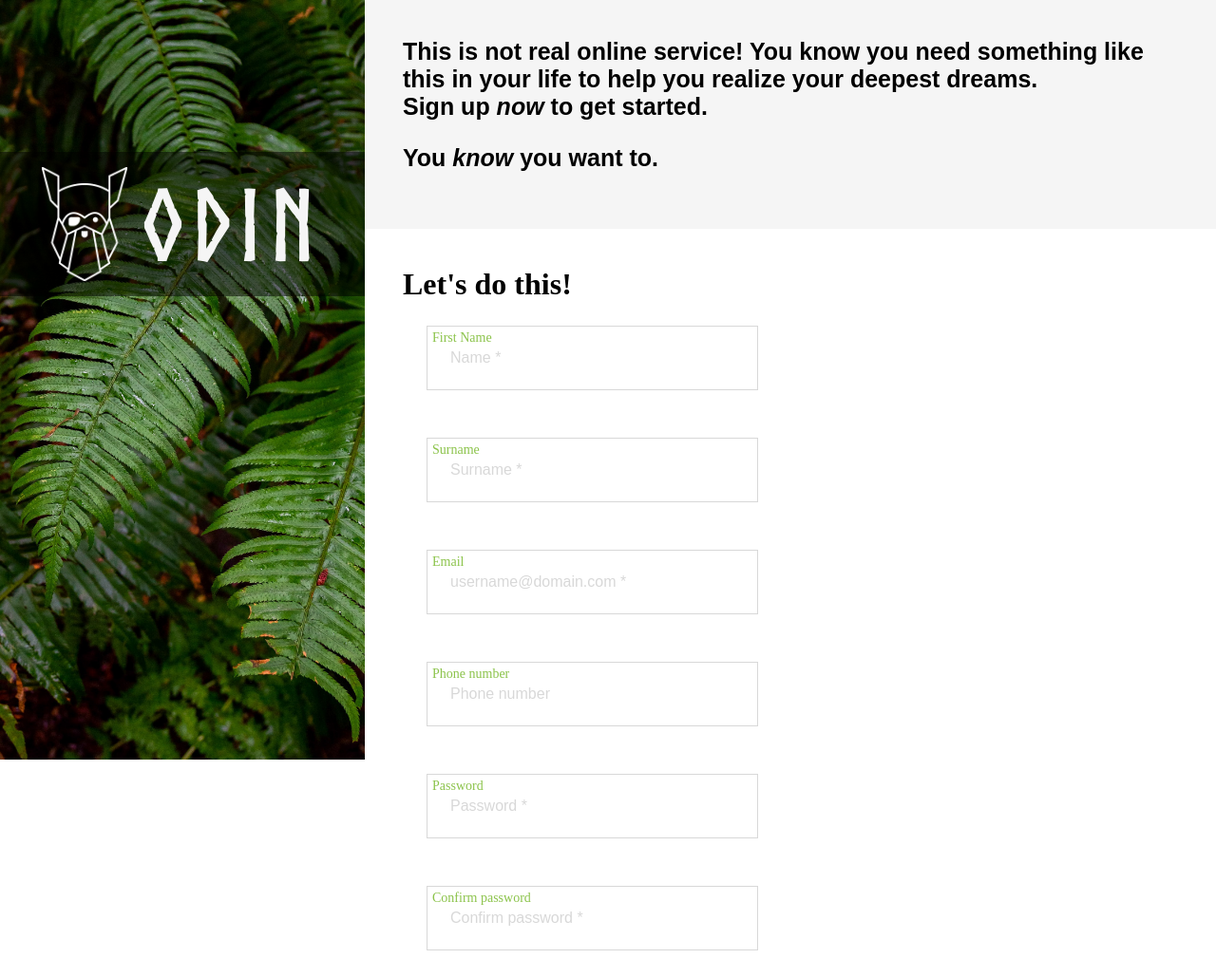
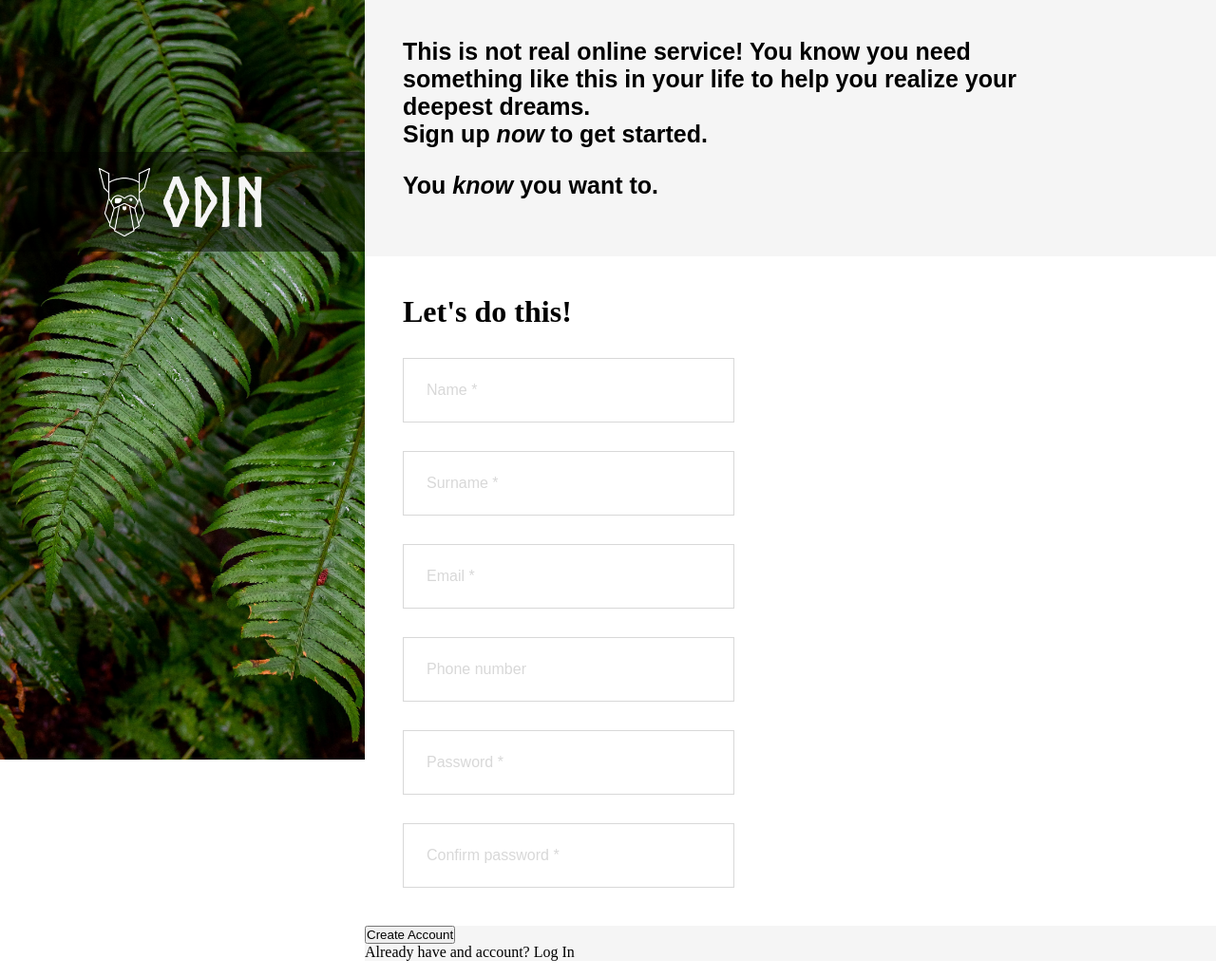
Before and after one commit to Andrij-Kolomijec/Sign-up-Form, a plain HTML site: page index.html in a window 1280 px wide. Shown: the top 1029 px of the page at 95% size. Drawn offline with Linux system fonts and the light colour scheme.

Commit message:
Input labels

```diff
--- a/index.html
+++ b/index.html
@@ -31,33 +31,33 @@
                 <form>
 
                     <div class="name-row">
+                        <input type="text" id="name" placeholder="Name *" name="name" value="" pattern="^[^0-9]+$" size="30" maxlength="245" required>
                         <label for="name" data-help="You surely have a name, don't you?">First Name</label>
-                        <input type="text" id="name" placeholder="Name *" name="name" value="" pattern="^[^0-9]+$" size="30" maxlength="245" required>
                     </div>
 
                     <div class="surname-row">
-                        <label for="surname" data-help="If you don't have a surname, just make something up!">Surname</label>
                         <input type="text" id="surname" placeholder="Surname *" name="surname" value="" pattern="^[^0-9]+$" size="30" maxlength="245" required>
+                        <label for="surname" data-help="You also should have a surname!">Surname</label>
                     </div>
 
                     <div class="contact-row">
-                        <label for="email" data-help="Are you too cool for an email?">Email</label>
-                        <input type="email" id="email" placeholder="username@domain.com *" name="email" value="" size="30" maxlength="245" required>
+                        <input type="email" id="email" placeholder="Email *" name="email" value="" size="30" maxlength="245" required>
+                        <label for="email" data-help="username@domain.com">Email</label>
                     </div>
 
                     <div class="phone-number-row">
-                        <label for="phone-number" data-help="You do not have to fill out your phone number, go click submit.">Phone number</label>
-                        <input type="tel" id="phone-number" placeholder="Phone number" name="number" value="" size="30" maxlength="245">
+                        <input type="tel" id="phone-number" placeholder="Phone number" name="number" value="" pattern="[0-9]*" size="30" maxlength="245">
+                        <label for="phone-number" data-help="Not required.">Phone number</label>
                     </div>
 
                     <div class="password-row">
+                        <input type="password" id="password" placeholder="Password *" name="password" size="30" maxlength="245">
                         <label for="password">Password</label>
-                        <input type="password" id="password" placeholder="Password *" name="password" size="30" maxlength="245">
                     </div>
 
                     <div class="confirm-row">
+                        <input type="password" id="confirm-password" placeholder="Confirm password *" size="30" maxlength="245">
                         <label for="confirm-password">Confirm password</label>
-                        <input type="password" id="confirm-password" placeholder="Confirm password *" size="30" maxlength="245">
                     </div>
 
                 </form>
--- a/style.css
+++ b/style.css
@@ -32,23 +32,23 @@ body {
     position: relative;
     top: 20vh;
     justify-content: center;
-    gap: 1rem;
+    gap: 1vw;
     background-color:rgba(0, 0, 0, 0.5);
     padding: 2vh;
     height: auto;
 }
 
 .logo {
-    height: 15vh;
+    height: calc((10vh + 5vw)/2);
     color: whitesmoke;
     max-width: 100%;
 }
 
 .odin-text {
-    font-size: 13vh;
+    font-size: calc((10vh + 5vw)/2);
     color: whitesmoke;
     font-family: Norse, sans-serif;
-    letter-spacing: 0.5rem;
+    letter-spacing: 0.8 vw;
 }
 
 .form-container {
@@ -68,6 +68,7 @@ body {
     justify-content: flex-end;
     padding: 40px;
     padding-bottom: 60px;
+    padding-right: 200px;
     font-weight: 600;
 }
 
@@ -101,7 +102,7 @@ form > [class$="-row"] {
     position: relative;
 
     /* min-height: 1px; */
-    padding: 25px;
+    padding: 30px 100px 0px 0px; /* Top Right Bottom Left */
     /* width: 100%; */
     /* flex: 1; */
     /* max-width: 100%; */
@@ -131,12 +132,12 @@ form input[type="password"] {
 /* Label Styles*/
 
 label {
-    padding: 15px 5px;
+    padding: 10px 10px;
     font-size: 14px;
-    /* display: none; */
+    display: none;
     position: absolute;
-    top: 15px; /* in relation to position */
-    left: 26px;
+    top: 25px; /* in relation to position */
+    left: 15px;
     color: #8BC34A;
     -webkit-animation: silo-fade 0.2s;
     -moz-animation: silo-fade 0.2s;
```
